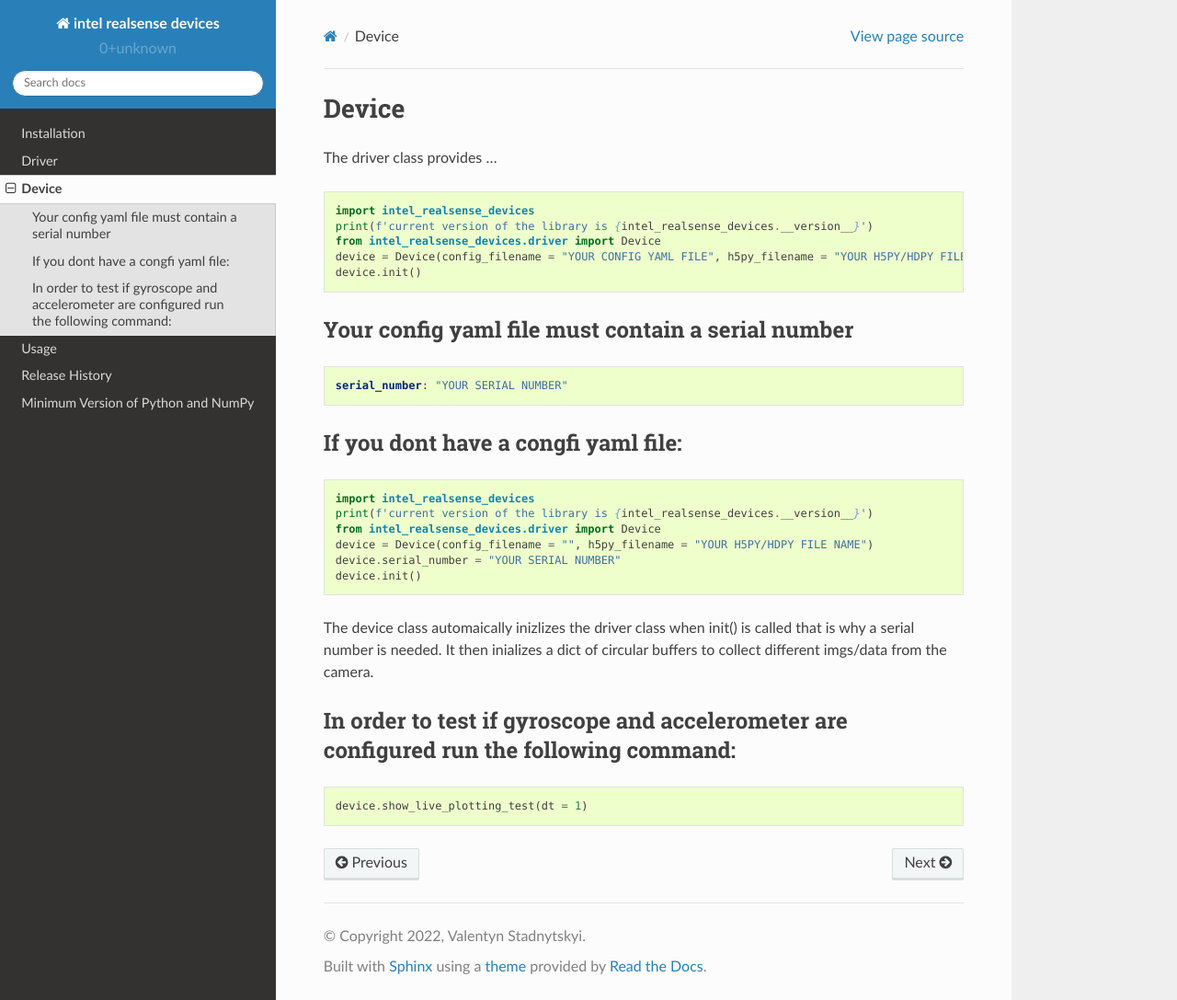
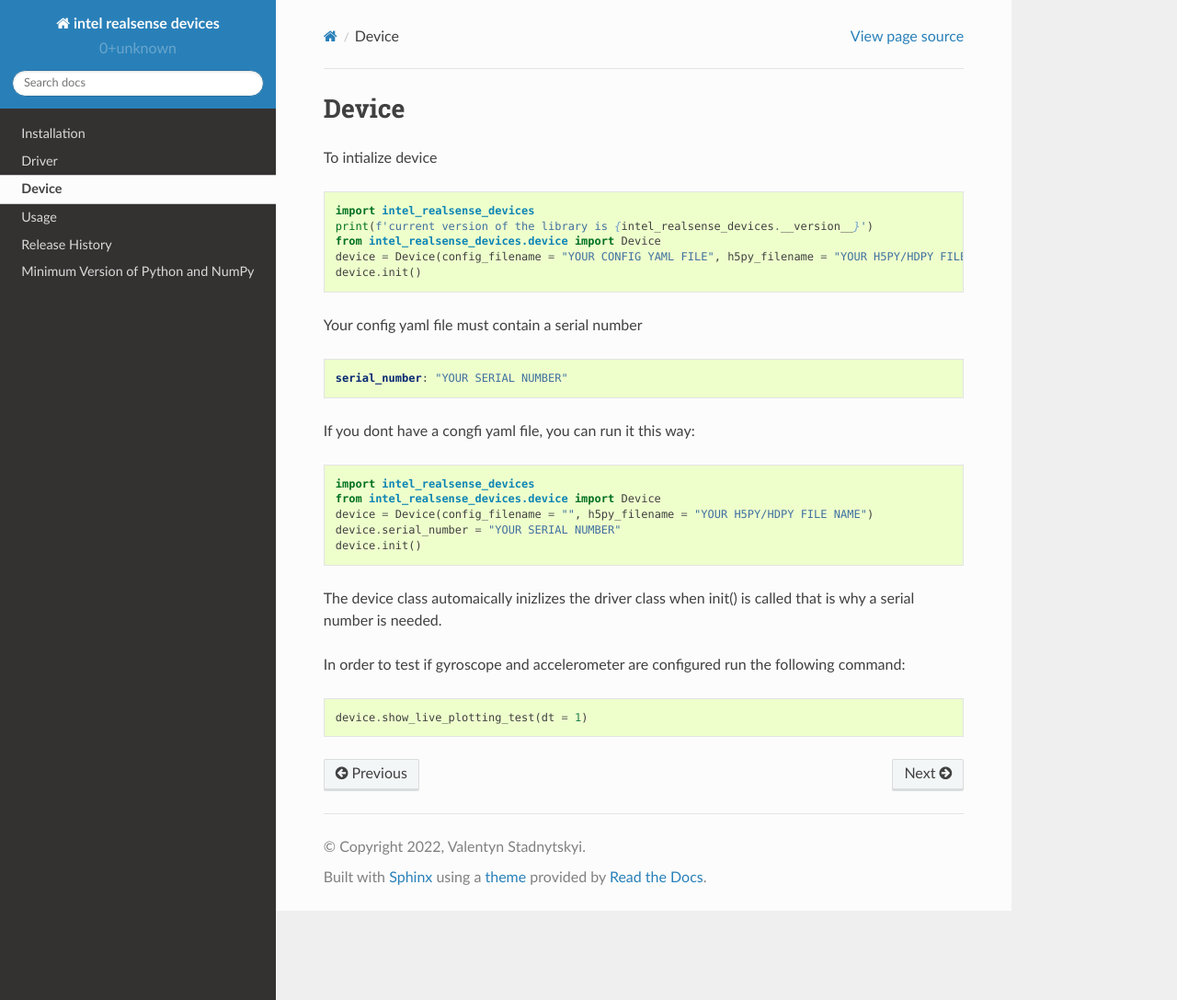
Before and after one commit to vstadnytskyi/intel-realsense-devices, a Sphinx documentation site: the page built from docs/source/device.rst, in a window 1280 px wide and 1087 px high. Shown: the whole window at 92% size. Built offline with Sphinx 7.4.7 and the Read the Docs theme 2.0.0, drawn with Linux system fonts in a browser that asks for light colours.

Commit message:
clean up

```diff
--- a/docs/source/device.rst
+++ b/docs/source/device.rst
@@ -2,43 +2,38 @@
 Device
 ============
 
-The driver class provides ...
-
+To intialize device
 
 .. code-block:: python
 
    import intel_realsense_devices
    print(f'current version of the library is {intel_realsense_devices.__version__}')
-   from intel_realsense_devices.driver import Device
+   from intel_realsense_devices.device import Device
    device = Device(config_filename = "YOUR CONFIG YAML FILE", h5py_filename = "YOUR H5PY/HDPY FILE NAME")
    device.init()
 
-****************
+
 Your config yaml file must contain a serial number
-****************
+
 .. code-block:: yaml
 
    serial_number: "YOUR SERIAL NUMBER"
 
-****************
-If you dont have a congfi yaml file:
-****************
+If you dont have a congfi yaml file, you can run it this way:
 
 .. code-block:: python
 
    import intel_realsense_devices
-   print(f'current version of the library is {intel_realsense_devices.__version__}')
-   from intel_realsense_devices.driver import Device
+   from intel_realsense_devices.device import Device
    device = Device(config_filename = "", h5py_filename = "YOUR H5PY/HDPY FILE NAME")
    device.serial_number = "YOUR SERIAL NUMBER"
    device.init()
 
 The device class automaically inizlizes the driver class when init() is called that is why a serial number
-is needed. It then inializes a dict of circular buffers to collect different imgs/data from the camera.
+is needed.
 
-****************
 In order to test if gyroscope and accelerometer are configured run the following command:
-****************
+
 .. code-block:: python
 
    device.show_live_plotting_test(dt = 1)
```
Also changed, not shown: 1 other file.
